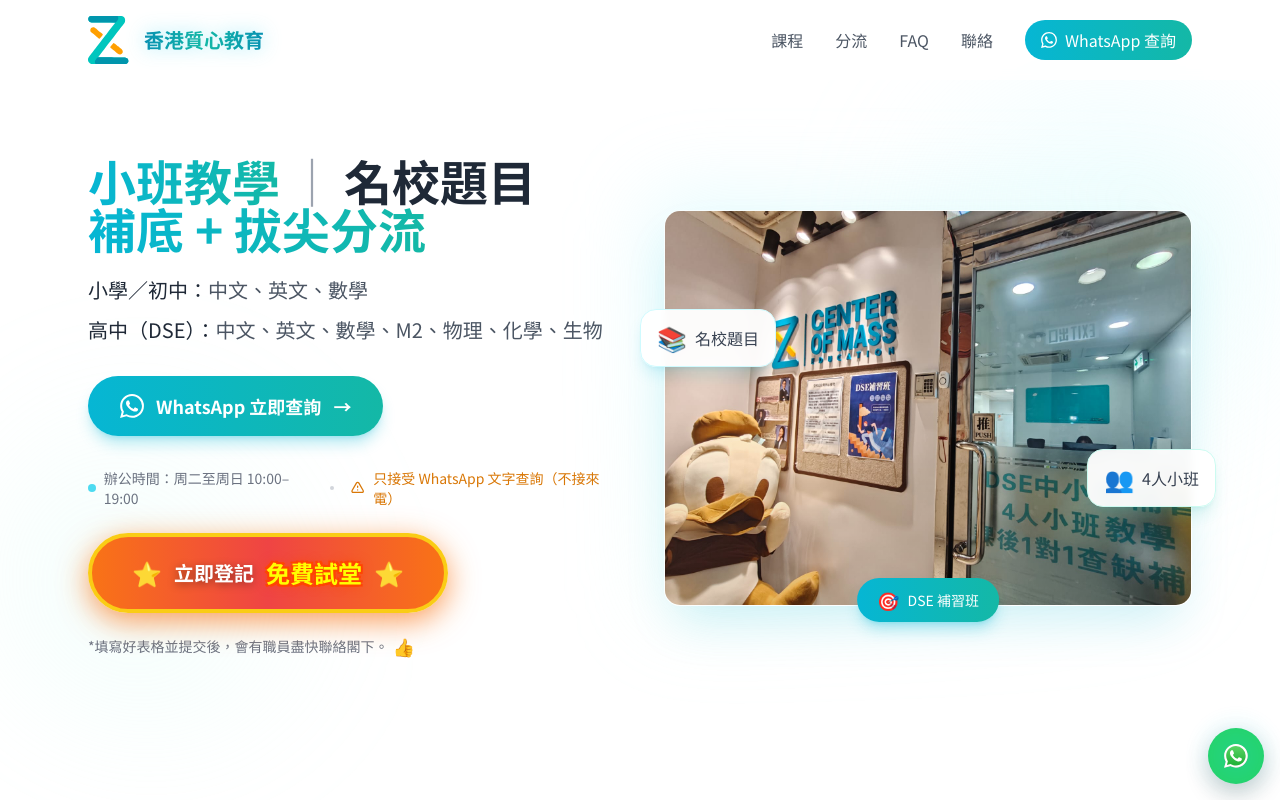
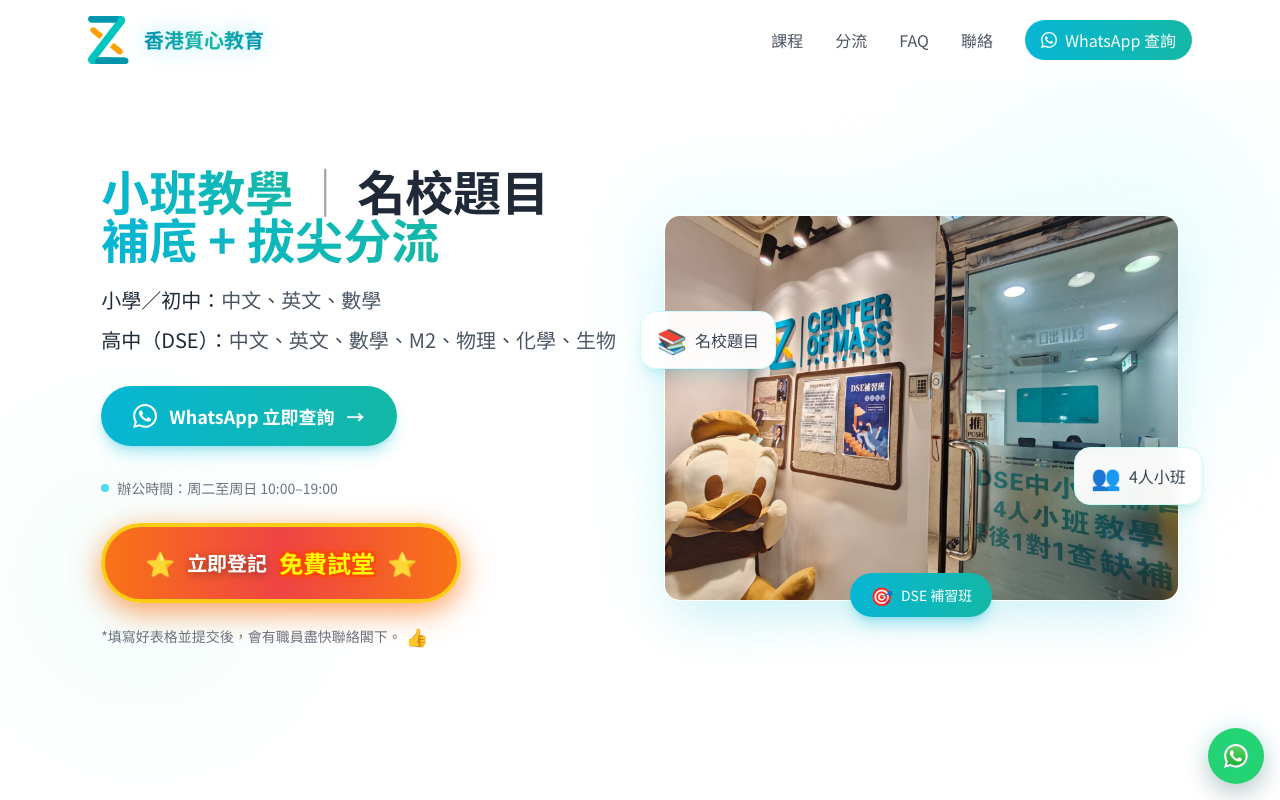
Before and after one commit to wwwjohnny715-oss/official-website-of-center-of-mass-education-tech.-limited, a Next.js app: page / in a window 1280 px wide. Shown: the top 800 px of the page. Built offline with nearby package versions, Linux system fonts and the light colour scheme.

Commit message:
fix: 移除「只接受 WhatsApp 文字查詢」提示

```diff
--- a/components/Hero.tsx
+++ b/components/Hero.tsx
@@ -61,13 +61,6 @@ export default function Hero() {
               <div className="flex items-center gap-2">
                 <span className="w-2 h-2 bg-cyan-400 rounded-full animate-pulse" />
                 辦公時間：周二至周日 10:00–19:00
-              </div>
-              <div className="hidden sm:block w-1 h-1 bg-gray-300 rounded-full" />
-              <div className="flex items-center gap-2 text-amber-600 font-medium">
-                <svg className="w-4 h-4" fill="none" stroke="currentColor" viewBox="0 0 24 24">
-                  <path strokeLinecap="round" strokeLinejoin="round" strokeWidth={2} d="M12 9v2m0 4h.01m-6.938 4h13.856c1.54 0 2.502-1.667 1.732-3L13.732 4c-.77-1.333-2.694-1.333-3.464 0L3.34 16c-.77 1.333.192 3 1.732 3z" />
-                </svg>
-                只接受 WhatsApp 文字查詢（不接來電）
               </div>
             </div>
 
```
